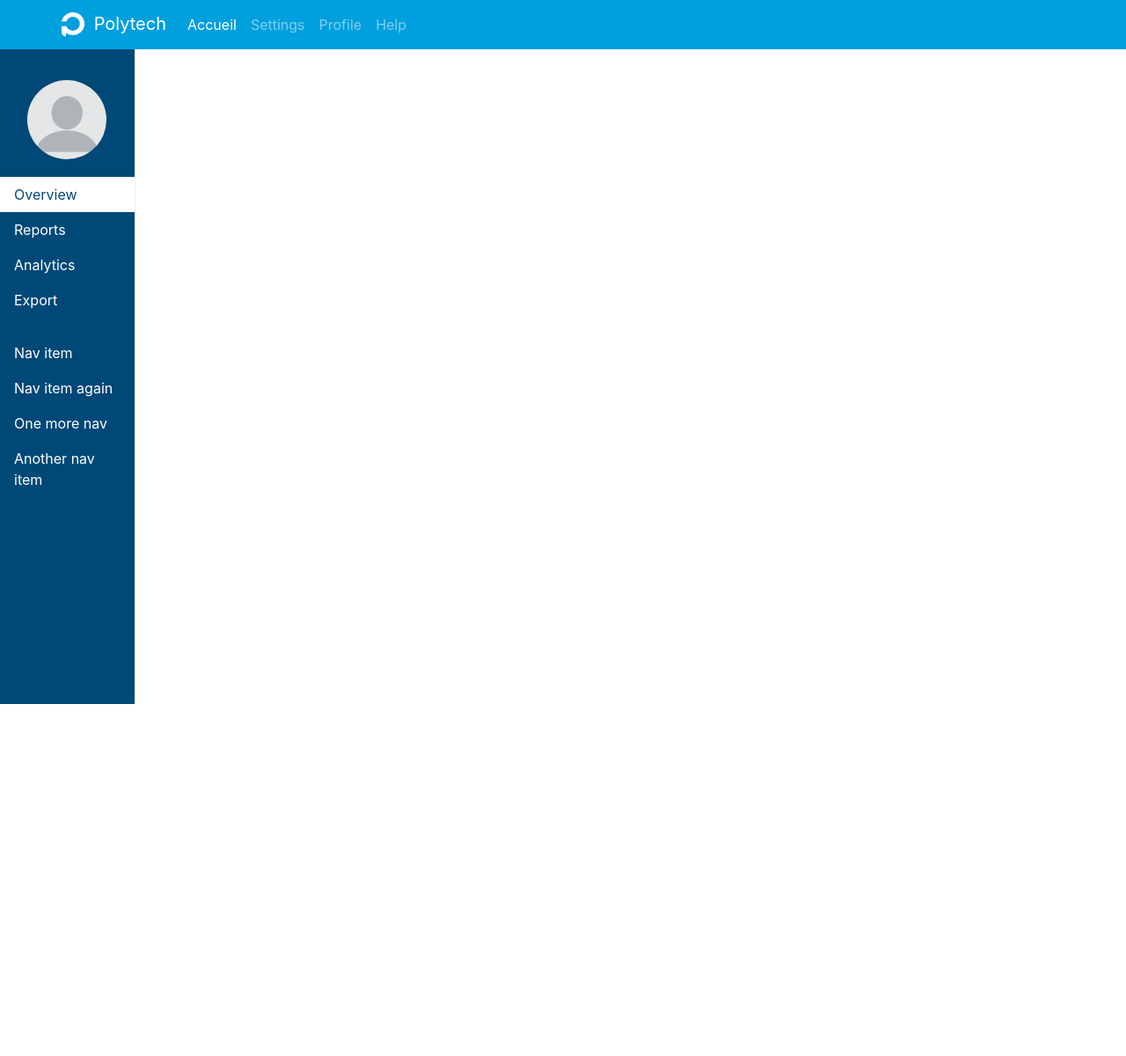
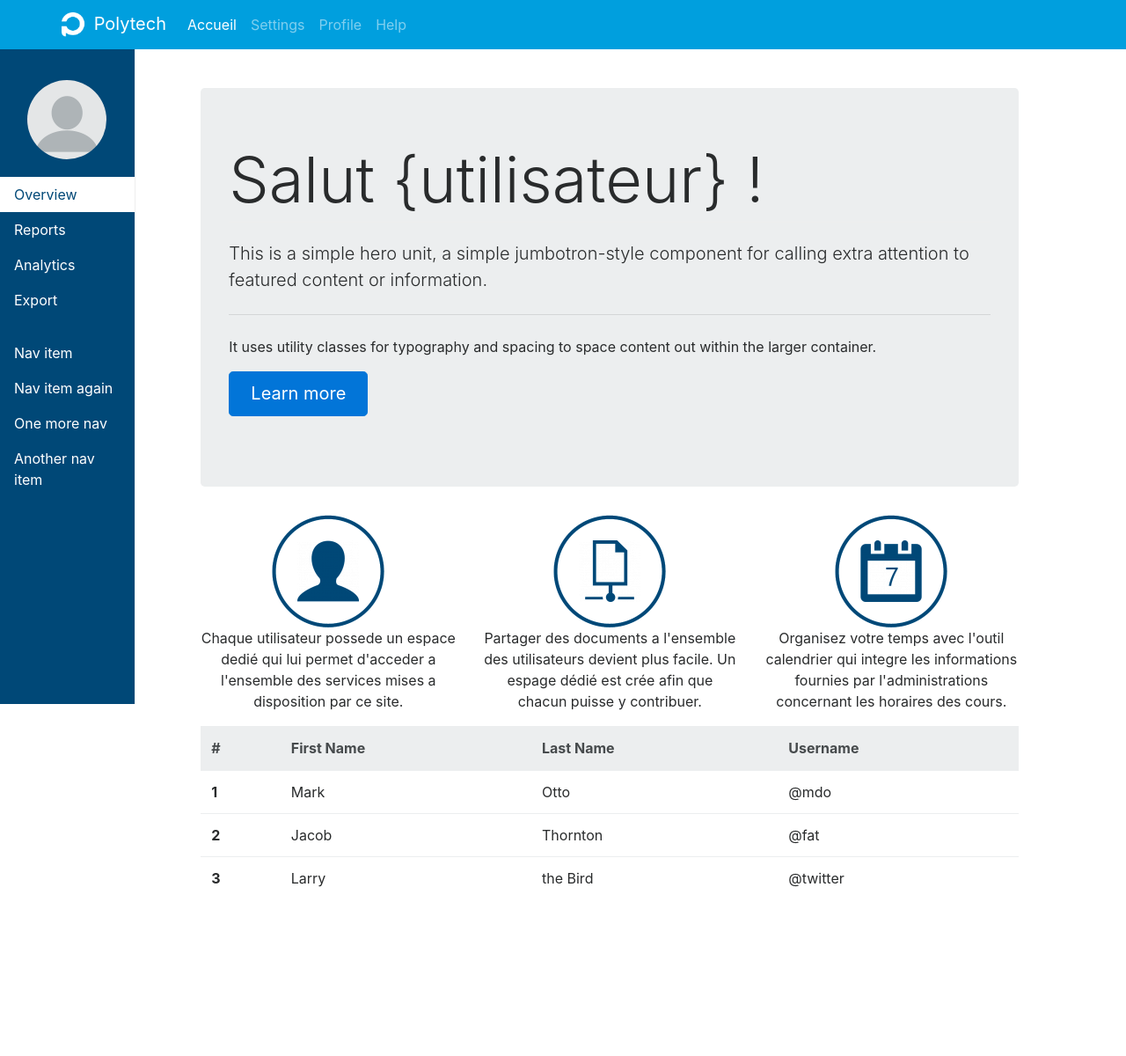
Before and after one commit to flavius75/ei2i.com, a PHP site: page / in a window 1280 px wide. Shown: the whole page at 88% size. Run offline with PHP 8.4, Linux system fonts and the light colour scheme; some libraries are stand-ins or nearby versions.

Commit message:
fusion repositories

```diff
--- a/css/poly-style.css
+++ b/css/poly-style.css
@@ -12,3 +12,9 @@ nav .navbar
 .navbar-brand{
   margin-left: 50px;
 }
+
+.jumbotron
+{
+margin-top:50px;
+
+}
--- a/index.html
+++ b/index.html
@@ -92,10 +92,81 @@
 
         </nav>
 
-        <main class="col-sm-9 offset-sm-3 col-md-10 offset-md-2 pt-3">
+        <div class="col-sm-9 offset-sm-3 col-md-9 offset-md-2">
 
 
-        </main>
+
+          <div class="jumbotron">
+            <h1 class="display-3">Salut {utilisateur} !</h1>
+            <p class="lead">This is a simple hero unit, a simple jumbotron-style component for calling extra attention to featured content or information.</p>
+            <hr class="my-4">
+            <p>It uses utility classes for typography and spacing to space content out within the larger container.</p>
+            <p class="lead">
+              <a class="btn btn-primary btn-lg" href="#" role="button">Learn more</a>
+            </p>
+          </div>
+
+
+          <div class="row">
+            <div class="col-md-4 text-center">
+               <img src="User-Login-128.png" alt="User Icon" />
+               <p>
+                 Chaque utilisateur possede un espace dedié qui lui permet d'acceder a l'ensemble des services mises a disposition par ce site.
+
+               </p>
+            </div>
+            <div class="col-md-4 text-center" >
+               <img src="Document-Share-01-128.png" alt="Document Share" />
+               <p>
+                 Partager des documents a l'ensemble des utilisateurs devient plus facile. Un espage dédié est crée afin que chacun puisse y contribuer.
+
+               </p>
+            </div>
+            <div class="col-md-4 text-center">
+               <img src="Calendar-Date-01-128.png" alt="Calendar Icon" />
+               <p>
+                 Organisez votre temps avec l'outil calendrier qui integre les informations fournies par l'administrations concernant les horaires des cours.
+             </p>
+
+            </div>
+
+
+          <div class="col-md-12">
+
+<table class="table">
+  <thead class="thead-default">
+    <tr>
+      <th>#</th>
+      <th>First Name</th>
+      <th>Last Name</th>
+      <th>Username</th>
+    </tr>
+  </thead>
+  <tbody>
+    <tr>
+      <th scope="row">1</th>
+      <td>Mark</td>
+      <td>Otto</td>
+      <td>@mdo</td>
+    </tr>
+    <tr>
+      <th scope="row">2</th>
+      <td>Jacob</td>
+      <td>Thornton</td>
+      <td>@fat</td>
+    </tr>
+    <tr>
+      <th scope="row">3</th>
+      <td>Larry</td>
+      <td>the Bird</td>
+      <td>@twitter</td>
+    </tr>
+  </tbody>
+</table>
+          </div>
+
+          </div>
+        </div>
       </div>
     </div>
 
--- a/js/scripts.js
+++ b/js/scripts.js
@@ -1,13 +1,13 @@
 function removeActive(){
-  $('a .nav-link').removeClass('active');
+  $('.sidebar li a ').removeClass('active')
 
 };
 
 
-$('.sidebar a .nav-link').click(function(){
+$('.sidebar li a ').click(function(){
 
 
   removeActive();
-  $(this).addClass('active')
+  $(this).addClass('active');
 
 });
```
Also changed, not shown: Calendar-Date-01-128.png (added), Document-Share-01-128.png (added), User-Login-128.png (added).
